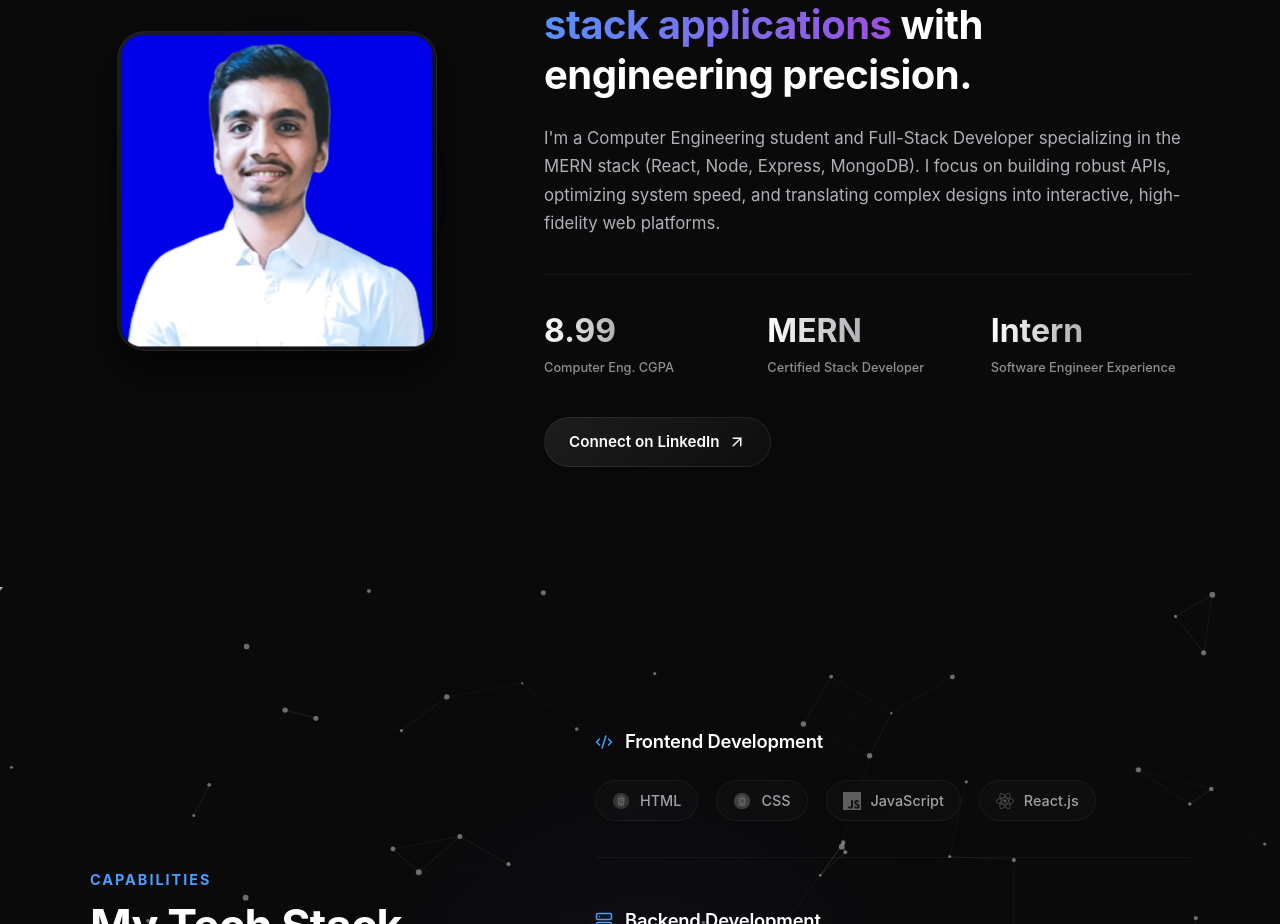
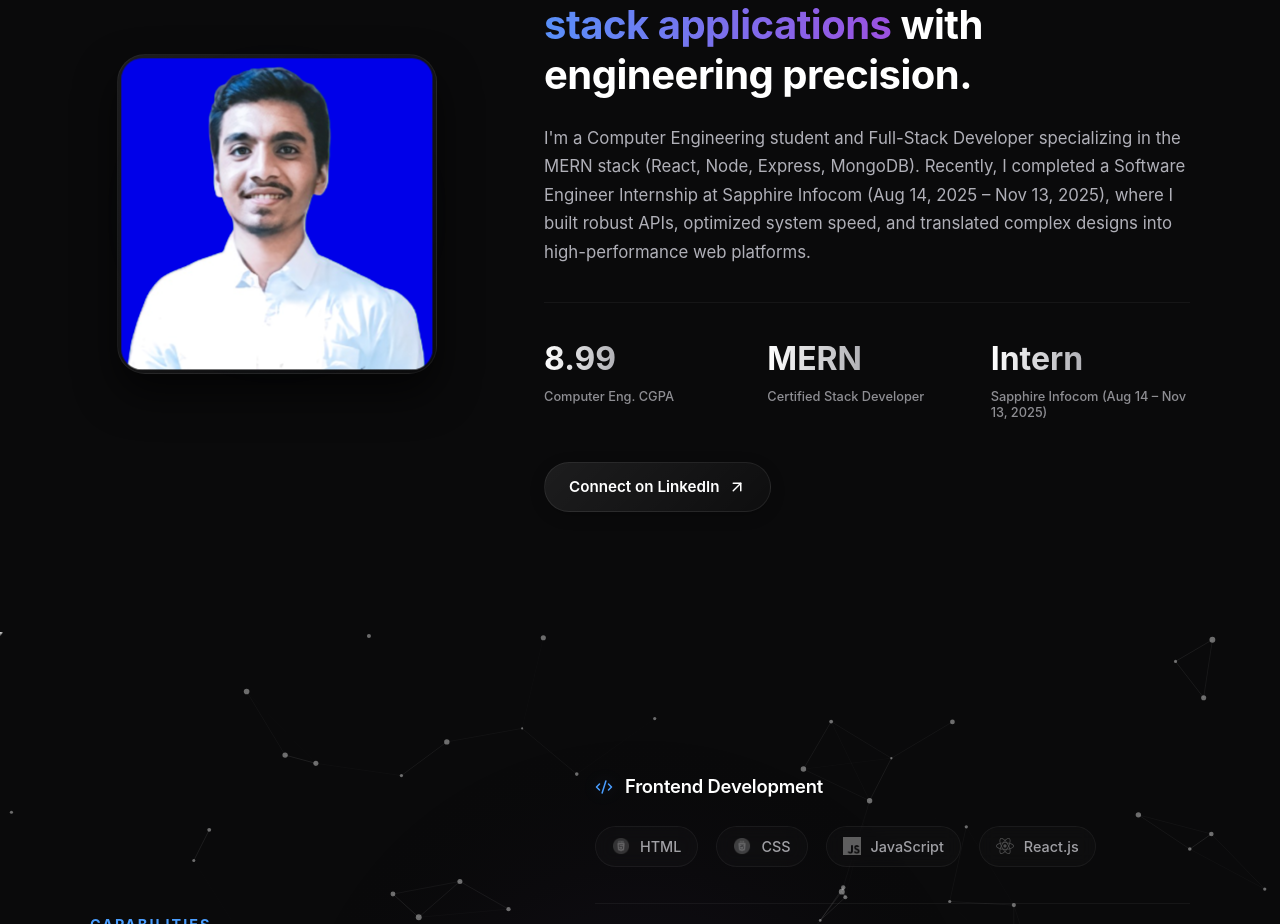
Before and after one commit to SarthakDudhe/Portfolio-Sarthak, a React (Vite) app in the folder my-app/: page / in a window 1280 px wide. Shown: the part 1004-1928 px from the top of the page. Built offline with nearby package versions, Linux system fonts and the light colour scheme.

Commit message:
feat: add interactive About section with 3D tilt profile card and professional experience details

```diff
--- a/my-app/src/components/About.jsx
+++ b/my-app/src/components/About.jsx
@@ -83,7 +83,7 @@ export default function About() {
             viewport={{ once: true, amount: 0.3 }}
             transition={{ duration: 0.8, ease: [0.16, 1, 0.3, 1], delay: 0.1 }}
           >
-            I'm a Computer Engineering student and Full-Stack Developer specializing in the MERN stack (React, Node, Express, MongoDB). I focus on building robust APIs, optimizing system speed, and translating complex designs into interactive, high-fidelity web platforms.
+            I'm a Computer Engineering student and Full-Stack Developer specializing in the MERN stack (React, Node, Express, MongoDB). Recently, I completed a Software Engineer Internship at Sapphire Infocom (Aug 14, 2025 – Nov 13, 2025), where I built robust APIs, optimized system speed, and translated complex designs into high-performance web platforms.
           </motion.p>
 
           {/* Minimal Key Indicators Grid */}
@@ -104,7 +104,7 @@ export default function About() {
             </div>
             <div className="stat-item">
               <span className="stat-number">Intern</span>
-              <span className="stat-label">Software Engineer Experience</span>
+              <span className="stat-label">Sapphire Infocom (Aug 14 – Nov 13, 2025)</span>
             </div>
           </motion.div>
 
```
